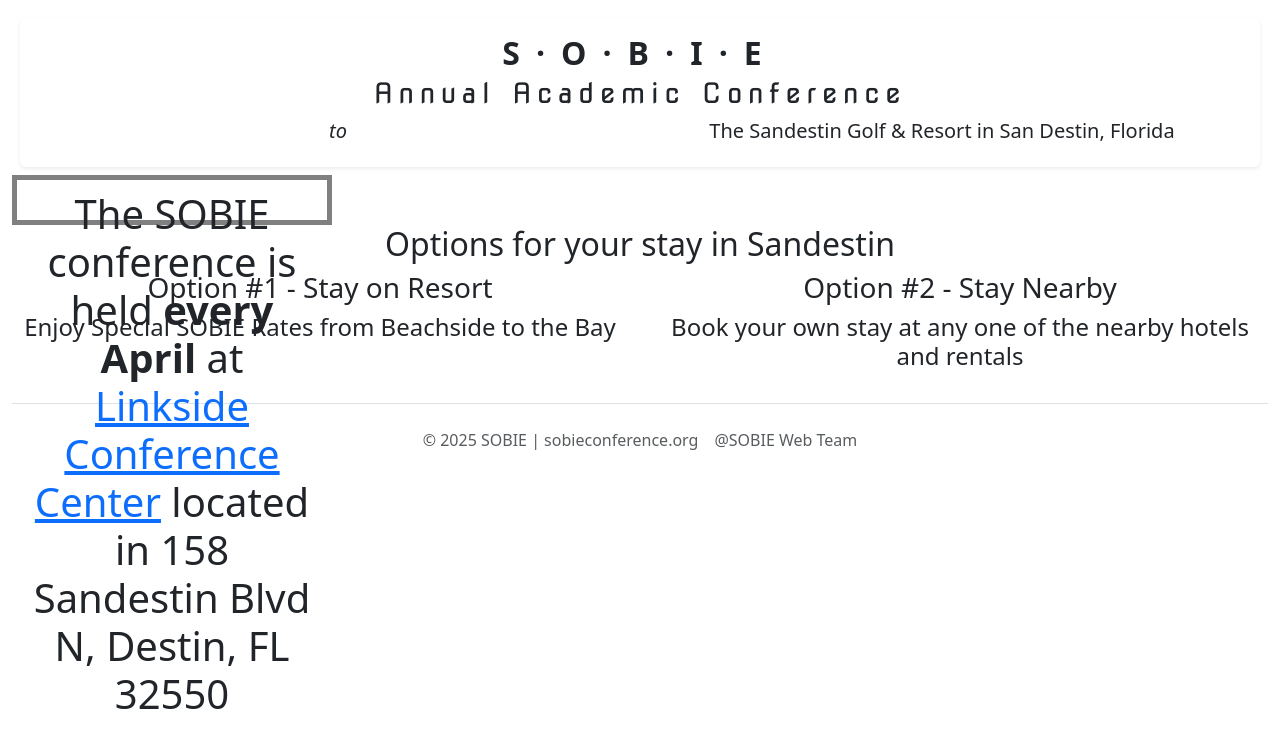
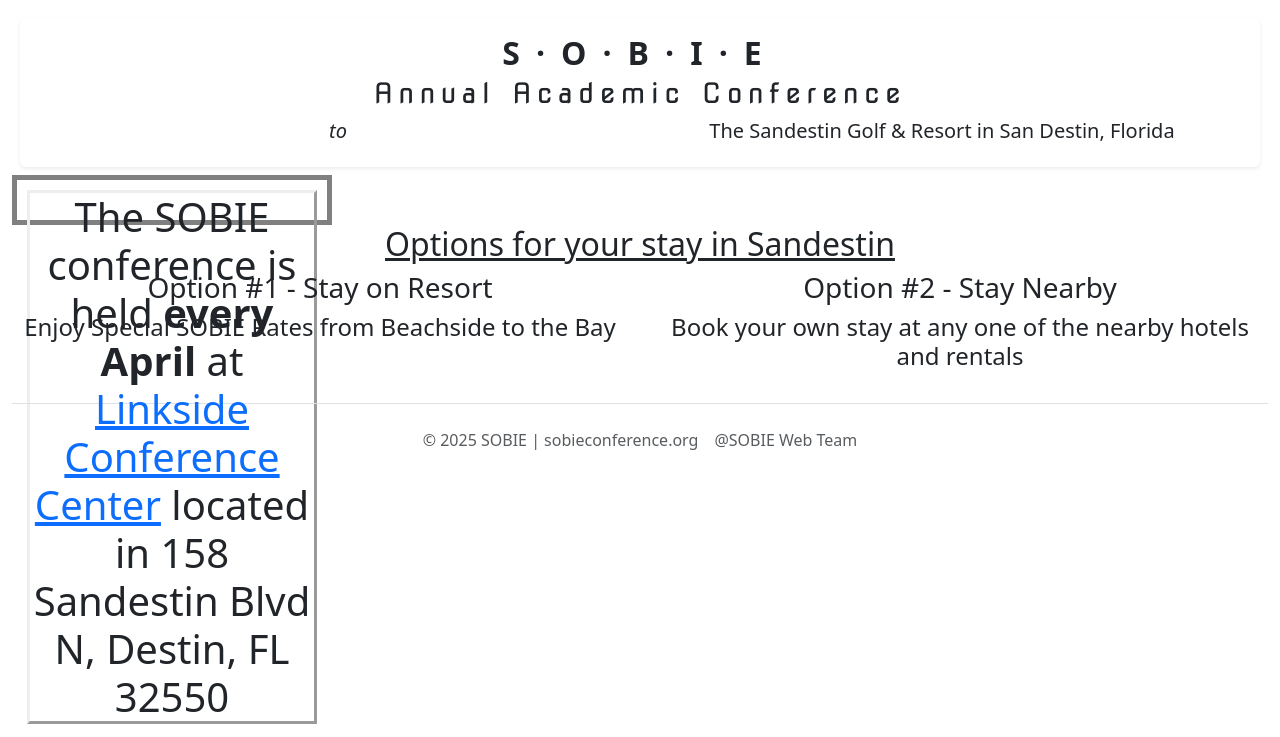
Before and after one commit to cBuf0rd/Sobiepractice, a plain HTML site: page hotel.html in a window 1280 px wide. Shown: the part 63-800 px from the top of the page. Drawn offline with nearby package versions, Linux system fonts and the light colour scheme; a script that the page names is missing; a web font is replaced by a local one.

Commit message:
Add files via upload

```diff
--- a/hotel.html
+++ b/hotel.html
@@ -96,11 +96,11 @@
   </div>
   <!-- ↑sobie header  -->
    <div class="boxs">
-  <h1 style="text-align:center;">The SOBIE conference is held <span class="fw-bold">every April</span> at
+  <h1 style="text-align:center; border-top-style: outset; border-right-style: outset; border-bottom-style: outset; border-left-style: outset;">The SOBIE conference is held <span class="fw-bold">every April</span> at
     <a href="https://maps.app.goo.gl/iBk2csgBd7S6YXyZ6" target="lakeside">Linkside Conference Center</a>
    located in 158 Sandestin Blvd N, Destin, FL 32550</h1>
   </div>
-  <h2 style="text-align:center;">Options for your stay in Sandestin</h2>
+  <h2 style="text-align:center;text-decoration: underline;">Options for your stay in Sandestin</h2>
   <div class="row">
     <div class="column">
       <h3 style="text-align: center;">Option #1 - Stay on Resort </h3>
```
